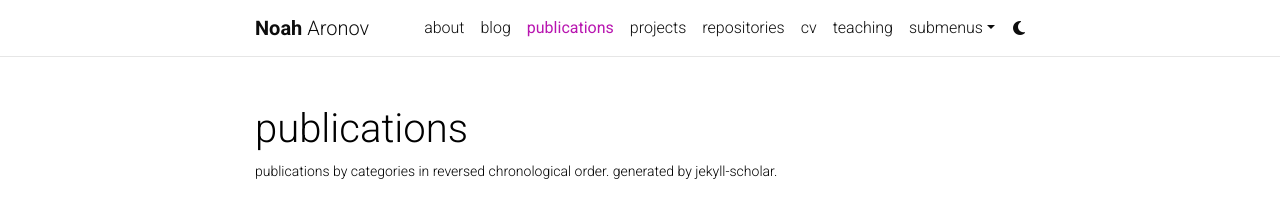
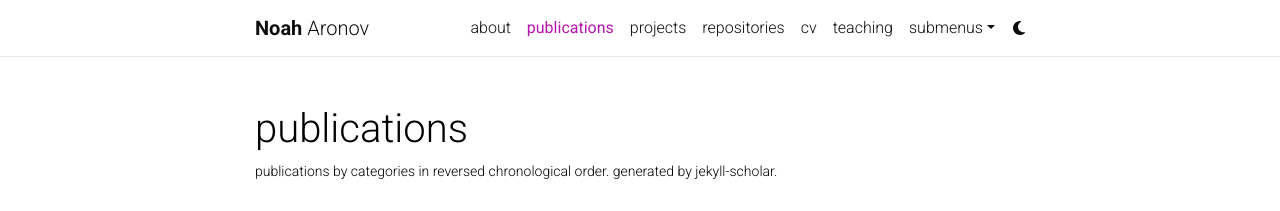
Before and after one commit to NoahAronov/NoahAronov.github.io, a Jekyll site: the page built from _pages/publications.md, in a window 1280 px wide. Shown: the top 211 px of the page. Built offline with Jekyll 4.4.1, drawn with Linux system fonts in a browser that asks for light colours; comment, search, counter and statistics services are not loaded; a style sheet for code colours, icons or effects is not loaded; grey boxes are pictures that could not be loaded.

Commit message:
Update header.html

```diff
--- a/_includes/header.html
+++ b/_includes/header.html
@@ -51,8 +51,8 @@
                   {%- endif -%}
                 </a>
               </li>
-              {% if site.blog_nav_title %}
-              <!-- Blog -->
+              <!-- {% if site.blog_nav_title %}
+              <!-- Blog
               <li class="nav-item {% if page.url contains 'blog' %}active{% endif %}">
                 <a class="nav-link" href="{{ '/blog/' | relative_url }}">{{ site.blog_nav_title }}
                   {%- if page.url contains 'blog' -%}
@@ -60,7 +60,7 @@
                   {%- endif -%}
                 </a>
               </li>
-              {%- endif %}
+              {%- endif %}-->
 
               <!-- Other pages -->
               {%- assign sorted_pages = site.pages | sort: "nav_order" -%}
```
